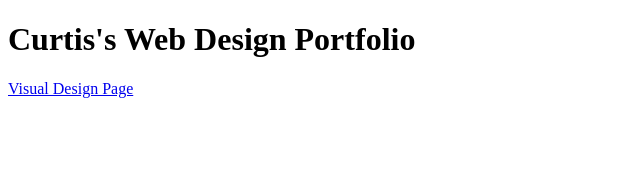
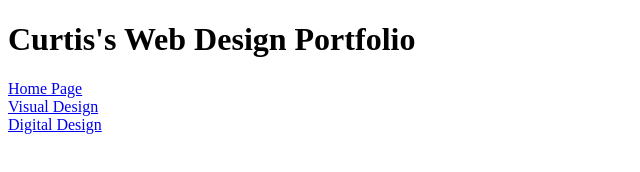
Before and after one commit to CJ2WAVVYY/CJ2WAVVYY.github.io, a plain HTML site: page index.html in a window 1280 px wide. Shown: the whole page, without its empty margins (0-640 px from the left). Drawn offline with Linux system fonts and the light colour scheme.

Commit message:
Add files via upload

```diff
--- a/index.html
+++ b/index.html
@@ -8,8 +8,12 @@
 <body>
 
 	<h1>Curtis's Web Design Portfolio</h1>
+	<a href = "index.html"> Home Page </a>
+	<br>
+	<a href= "Visualdesign.html"> Visual Design </a>
+	<br>
+	<a href = "Digitaldesign.html"> Digital Design </a>
 
-	<a href="Visualdesign.html">Visual Design Page</a>
 
 
 
```
Also changed, not shown: Digitaldesign.html (added, +10 -0 lines), Visualdesign.html (+0 -5 lines).
